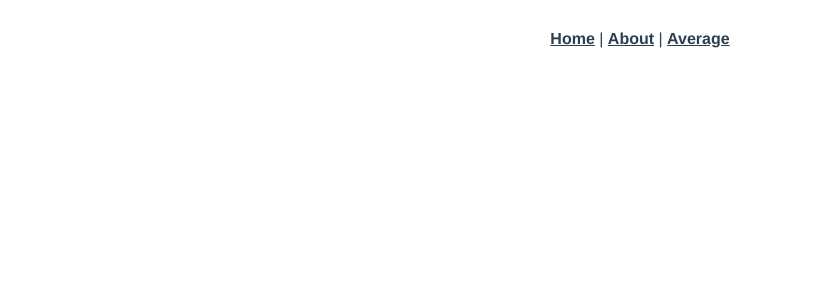
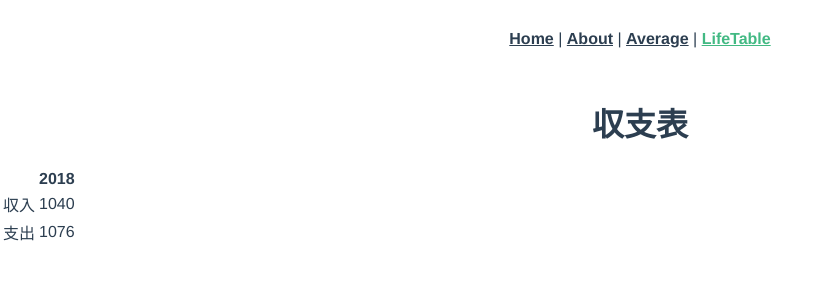
Before and after one commit to peccu/fp, a Vue app: page /#/lifetable in a window 1280 px wide. Shown: the top 300 px of the page, without its empty margins (0-830 px from the left). Built offline with nearby package versions, Linux system fonts and the light colour scheme.

Commit message:
add table

```diff
--- a/src/App.vue
+++ b/src/App.vue
@@ -4,6 +4,7 @@
       <router-link to="/">Home</router-link>
       | <router-link to="/about">About</router-link>
       | <router-link to="/average">Average</router-link>
+      | <router-link to="/lifetable">LifeTable</router-link>
     </div>
     <router-view/>
   </div>
--- /dev/null
+++ b/src/components/LifeTableComponent.vue
@@ -0,0 +1,45 @@
+<template>
+  <div>
+    <div>
+      <table>
+        <tr>
+          <th></th>
+          <th :key="i" v-for="(r, i) in inOut">{{r.year}}</th>
+        </tr>
+        <tr>
+          <td>収入</td>
+          <td :key="i" v-for="(r, i) in inOut">{{r.in}}</td>
+        </tr>
+        <tr>
+          <td>支出</td>
+          <td :key="i" v-for="(r, i) in inOut">{{r.out}}</td>
+        </tr>
+      </table>
+    </div>
+  </div>
+</template>
+
+<script>
+export default {
+  name: 'LifeTableComponent',
+  props: {
+    inOut2: Array
+  },
+  data () {
+    return {
+      inOut: [
+        {year: 2018, in: 1040, out: 1076}
+      ]
+    }
+  },
+  computed: {
+  },
+  methods: {
+  }
+}
+</script>
+
+<!-- Add "scoped" attribute to limit CSS to this component only -->
+<style scoped lang="less">
+
+</style>
--- a/src/router.js
+++ b/src/router.js
@@ -3,6 +3,7 @@ import Router from 'vue-router'
 import Home from './views/Home.vue'
 import About from './views/About.vue'
 import Average from './views/Average.vue'
+import LifeTable from './views/LifeTable.vue'
 
 Vue.use(Router)
 
@@ -22,6 +23,11 @@ export default new Router({
       path: '/average',
       name: 'average',
       component: Average
+    },
+    {
+      path: '/lifetable',
+      name: 'LifeTable',
+      component: LifeTable
     }
   ]
 })
--- /dev/null
+++ b/src/views/LifeTable.vue
@@ -0,0 +1,20 @@
+<template>
+  <div class="life-table">
+    <h1>収支表</h1>
+    <LifeTableComponent/>
+  </div>
+</template>
+
+<script>
+import LifeTableComponent from '@/components/LifeTableComponent.vue'
+export default {
+  name: 'LifeTable',
+  components: {
+    LifeTableComponent
+  }
+}
+</script>
+
+<style scoped lang="less">
+
+</style>
```
